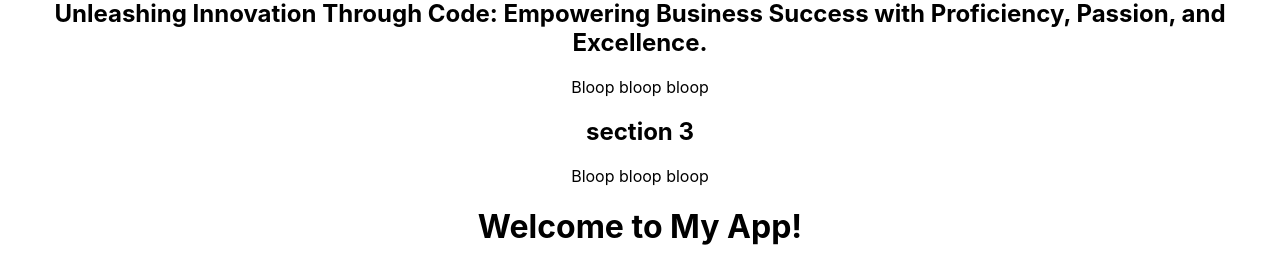
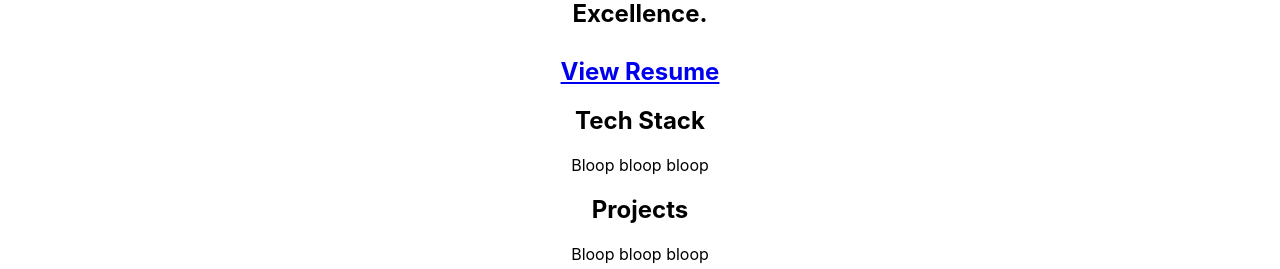
Before and after one commit to ChristyYuen/my-app, a React (Create React App) app: page / in a window 1280 px wide. Shown: the part 2488-2757 px from the top of the page. Built offline with nearby package versions, Linux system fonts and the light colour scheme.

Commit message:
Added more sections

```diff
--- a/src/components/Home.jsx
+++ b/src/components/Home.jsx
@@ -4,6 +4,7 @@ import linkedin from './icons/LinkedinIcon.png';
 import github from './icons/github.png';
 import cv from './icons/CV icon.png';
 import iceland from './assests/iceland.jpg';
+import ResumeButton from './ResumeButton';
 
   const Home = () => {
     const scrollToSection = (sectionId) => {
@@ -42,7 +43,7 @@ import iceland from './assests/iceland.jpg';
             <br />
           </section> {/*End of section1*/}
           <section id="section2">
-            <h1 className="flex justify-left text-center text-6xl text-black font-bold mb-4">About Me</h1>
+            <h1 className="flex justify-left text-center text-6xl text-black font-bold mb-4 p-5">About Me</h1>
             <div className="flex justify-center items-center space-x-10 p-1">
               <img src={iceland} alt="Iceland" className="w-1/2 h-1/3" />
                 <h1 className="text-left text-3xl text-black font-bold mb-4 max-w-md">
@@ -51,18 +52,32 @@ import iceland from './assests/iceland.jpg';
                   <h1 className="text-2xl"> Major in Computer Science</h1>
                   <h1 className="text-2xl"> Minor in Technology and Information Management </h1>
                   <br />
-                  <br />
                   Goal:
                   <br />
                   Unleashing Innovation Through Code: Empowering Business Success with Proficiency, Passion, and Excellence.
                   <br />
+                  <br />
+                  <div className="justify-center"><ResumeButton resumeUrl="https://www.example.com/path-to-your-resume.pdf"/> </div>
                   </h1>
             </div>
+          </section> {/*End of section2*/}
+          <section id="section3">
+          <h1 className="flex justify-left text-center text-6xl text-black font-bold mb-4 p-5">Tech Stack</h1>
             <p>Bloop bloop bloop</p>
             <div className={square_test}></div>
           </section>
-          <section id="section2">
-            <h1>section 3</h1>
+          <section id="section4">
+          <h1 className="flex justify-left text-center text-6xl text-black font-bold mb-4 p-5">Projects</h1>
+            <p>Bloop bloop bloop</p>
+            <div className={square_test}></div>
+          </section>
+          <section id="section5">
+          <h1 className="flex justify-left text-center text-6xl text-black font-bold mb-4 p-5">Recent Experience</h1>
+            <p>Bloop bloop bloop</p>
+            <div className={square_test}></div>
+          </section>
+          <section id="section5">
+          <h1 className="flex justify-left text-center text-6xl text-black font-bold mb-4 p-5">Contact Me</h1>
             <p>Bloop bloop bloop</p>
             <div className={square_test}></div>
           </section>
@@ -102,6 +117,42 @@ import iceland from './assests/iceland.jpg';
           >
           </Link>
         </div>
+        <div>
+          <Link
+            activeClass="active"
+            to="section4"
+            spy={true}
+            smooth={true}
+            offset={-70}
+            duration={500}
+            onClick={() => scrollToSection("section4")}
+          >
+          </Link>
+        </div>
+        <div>
+          <Link
+            activeClass="active"
+            to="section5"
+            spy={true}
+            smooth={true}
+            offset={-70}
+            duration={500}
+            onClick={() => scrollToSection("section5")}
+          >
+          </Link>
+        </div>
+        <div>
+          <Link
+            activeClass="active"
+            to="section6"
+            spy={true}
+            smooth={true}
+            offset={-70}
+            duration={500}
+            onClick={() => scrollToSection("section6")}
+          >
+          </Link>
+        </div>
     </div>
     );
   };
--- a/src/components/NavBar.jsx
+++ b/src/components/NavBar.jsx
@@ -25,7 +25,7 @@ function NavBar() {
                   offset={-70}
                   duration={200}
                   className={highlight}>
-                  About
+                  About Me
                   </Link>
                   {/*Contact*/}<a href="/contact" className={highlight}>Contact</a>
 
--- /dev/null
+++ b/src/components/ResumeButton.jsx
@@ -0,0 +1,16 @@
+import React from 'react';
+
+const ResumeButton = ({ resumeUrl }) => {
+  return (
+    <a
+      href={resumeUrl}
+      target="_blank"
+      rel="noopener noreferrer"
+      className="px-4 py-2 font-semibold text-white bg-blue-500 rounded hover:bg-blue-600 focus:outline-none focus:ring focus:ring-blue-400"
+    >
+      View Resume
+    </a>
+  );
+};
+
+export default ResumeButton;
```
